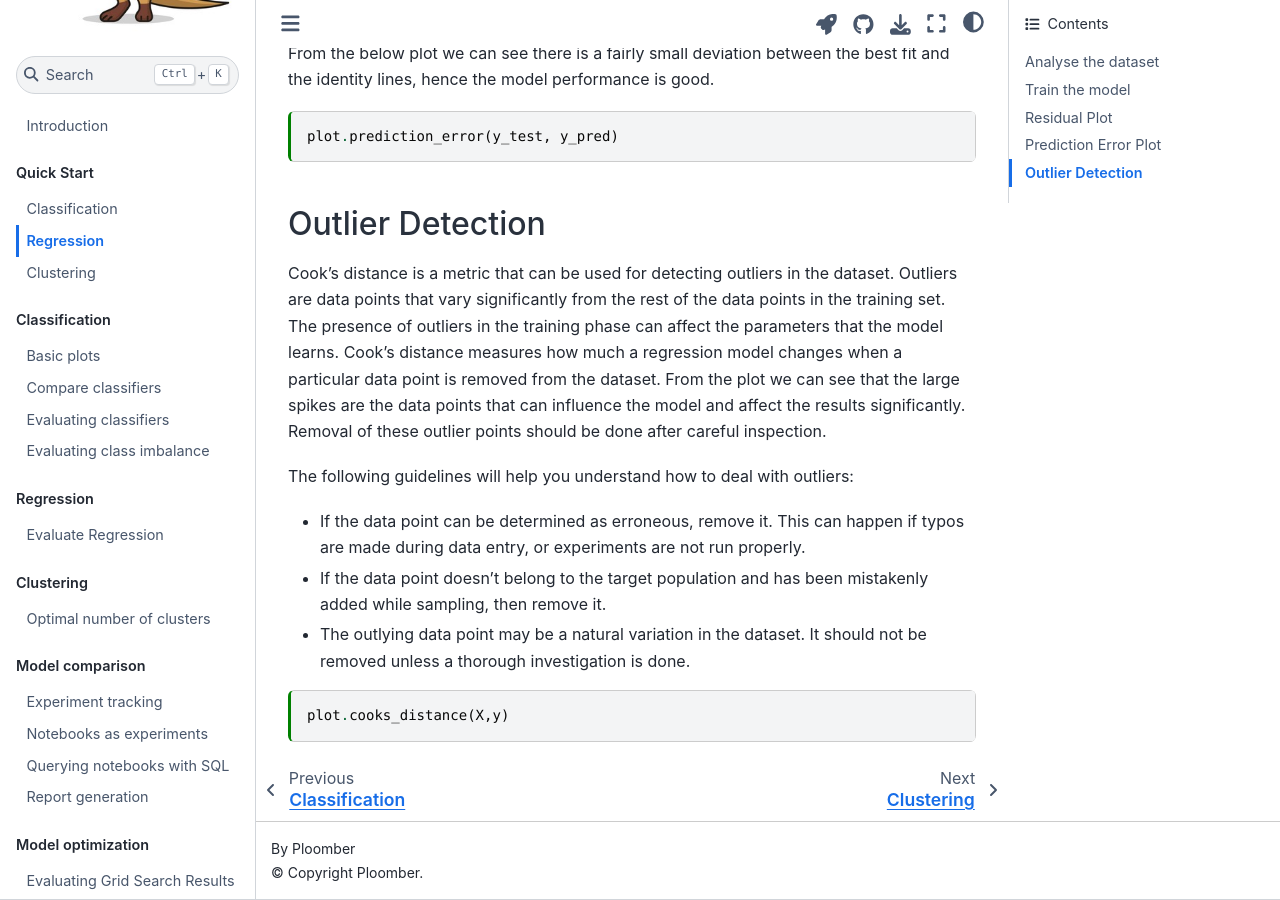
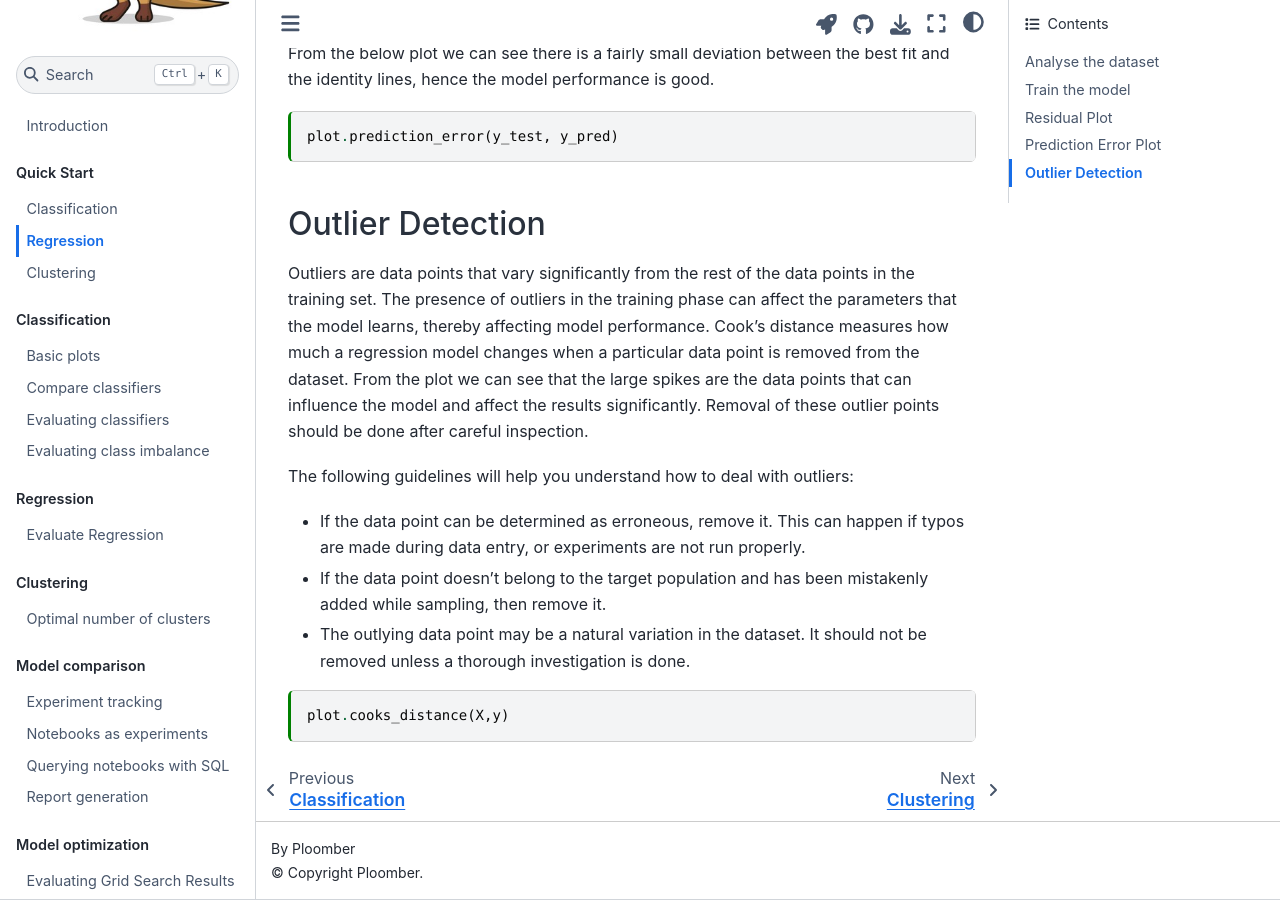
Before and after one commit to ploomber/sklearn-evaluation, a Jupyter Book: the page built from docs/quickstart/regression.md, in a window 1280 px wide and 900 px high, scrolled down 2420 px. Built offline with Jupyter Book 1.0.4 settings and Sphinx 7.4.7 and the Sphinx Book theme 1.1.4, drawn with Linux system fonts in a browser that asks for light colours.

Commit message:
Added tol

```diff
--- a/docs/quickstart/regression.md
+++ b/docs/quickstart/regression.md
@@ -120,7 +120,7 @@ plot.prediction_error(y_test, y_pred)
 
 ## Outlier Detection
 
-Cook's distance is a metric that can be used for detecting outliers in the dataset. Outliers are data points that vary significantly from the rest of the data points in the training set. The presence of outliers in the training phase can affect the parameters that the model learns.
+Outliers are data points that vary significantly from the rest of the data points in the training set. The presence of outliers in the training phase can affect the parameters that the model learns, thereby affecting model performance.
 Cook's distance measures how much a regression model changes when a particular data point is removed from the dataset. From the plot we can see that the large spikes are the data points that can influence the model and affect the results significantly. Removal of these outlier points should be done after careful inspection.
 
 The following guidelines will help you understand how to deal with outliers:
```
Also changed, not shown: 1 other file.
